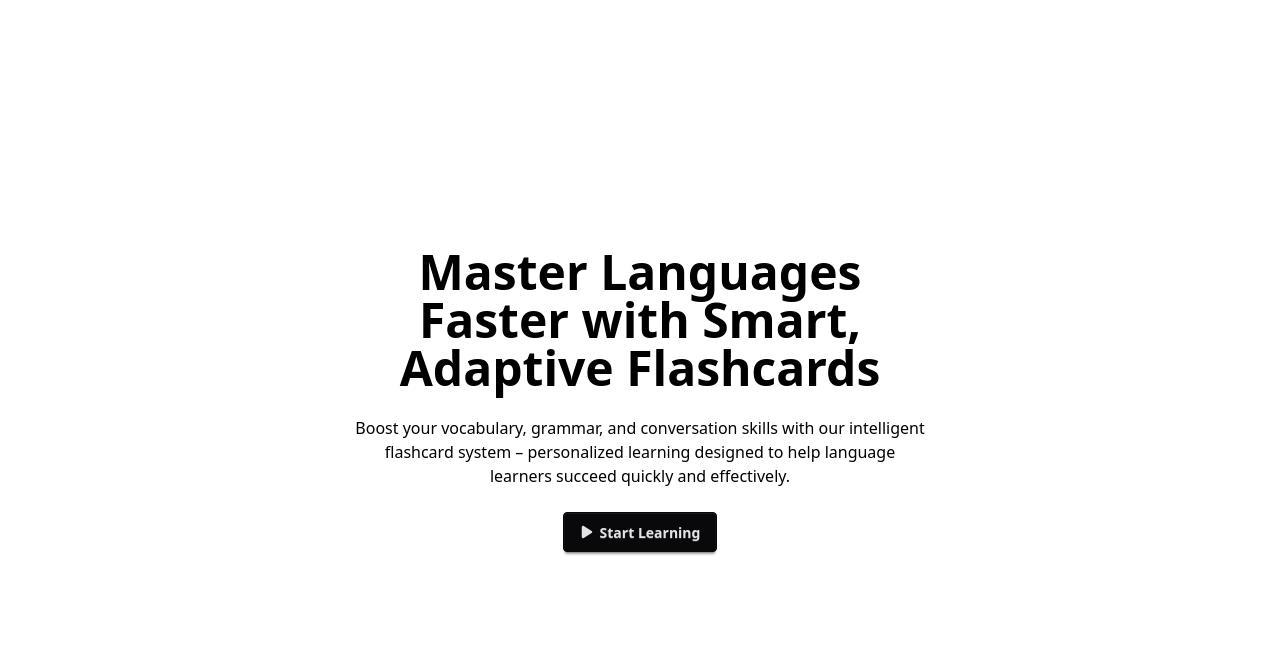
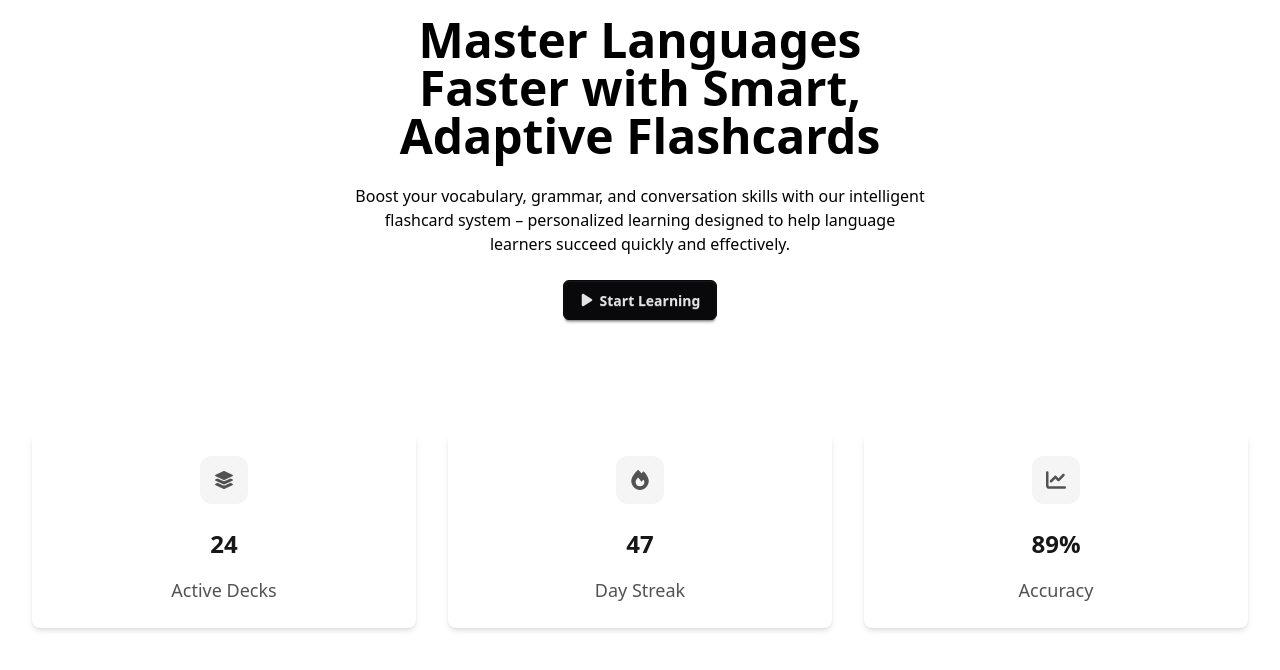
Before and after one commit to malvezzidatr/wordie-hub, a Next.js app: page /en in a window 1280 px wide. Shown: the top 670 px of the page. Built offline with nearby package versions, Linux system fonts and the light colour scheme.

Commit message:
feat: Hero section, cards and texts

```diff
--- a/messages/en/home.json
+++ b/messages/en/home.json
@@ -1,5 +1,10 @@
 {
   "HomePage": {
-    "title": "Hello world!123"
+    "title": "Master Languages Faster with Smart, Adaptive Flashcards",
+    "subtitle": "Boost your vocabulary, grammar, and conversation skills with our intelligent flashcard system – personalized learning designed to help language learners succeed quickly and effectively.",
+    "heroButtonText": "Start Learning",
+    "cardTitleActiveDeck": "Active Decks",
+    "cardTitleDayStreak": "Day Streak",
+    "cardTitleAccuracy": "Accuracy"
   }
 }
--- a/messages/pt-BR/home.json
+++ b/messages/pt-BR/home.json
@@ -1,5 +1,10 @@
 {
   "HomePage": {
-    "title": "Ola mundo!"
+    "title": "Mestre idiomas mais rápido com flashcards inteligentes e adaptáveis",
+    "subtitle": "Aumente seu vocabulário, gramática e habilidades de conversação com nosso sistema de flashcard inteligente - aprendizado personalizado projetado para ajudar os alunos a terem sucesso de maneira rápida e eficaz.",
+    "heroButtonText": "Comece a aprender",
+    "cardTitleActiveDeck": "Decks ativos",
+    "cardTitleDayStreak": "Traço de dia",
+    "cardTitleAccuracy": "Precisão"
   }
 }
--- a/src/app/[locale]/page.tsx
+++ b/src/app/[locale]/page.tsx
@@ -1,25 +1,26 @@
+import { Card } from "@/components/Card/Card";
+import { HeroSection } from "@/components/HeroSection/HeroSection";
 import { useTranslations } from "next-intl";
-import { FaPlay } from "react-icons/fa6";
+import { FaPlay, FaLayerGroup, FaFire, FaChartLine } from "react-icons/fa6";
 
 export default function Home() {
   const t = useTranslations('HomePage');
 
   return (
     <div className="bg-white min-h-screen items-center justify-center text-black">
-      <div className="hero min-h-screen">
-        <div className="hero-content text-center">
-          <div className="max-w-xl">
-            <h1 className="text-5xl font-bold">Master Languages Faster with Smart, Adaptive Flashcards</h1>
-            <p className="py-6">
-              Boost your vocabulary, grammar, and conversation skills with our intelligent flashcard system – personalized learning designed to help language learners succeed quickly and effectively.
-            </p>
-            <button className="btn btn-neutral rounded-sm">
-              <FaPlay />
-              Start Learning
-            </button>
-          </div>
-        </div>
+      <HeroSection
+        title={t('title')}
+        subtitle={t('subtitle')}
+        buttonText={t('heroButtonText')}
+        icon={FaPlay}
+      />
+
+      <div className="w-full mt-24 flex items-center justify-around px-8 gap-8">
+        <Card icon={FaLayerGroup} title={t('cardTitleActiveDeck')} countText="24" />
+        <Card icon={FaFire} title={t('cardTitleDayStreak')} countText="47" />
+        <Card icon={FaChartLine} title={t('cardTitleAccuracy')} countText="89%" />
       </div>
+
     </div>
   );
 }
--- /dev/null
+++ b/src/components/Card/Card.tsx
@@ -0,0 +1,28 @@
+import { ElementType } from "react"
+import { FaLayerGroup } from "react-icons/fa6"
+
+interface Card {
+  icon: ElementType;
+  title: string;
+  countText: string;
+}
+
+export const Card = ({
+  countText,
+  icon: Icon,
+  title,
+}: Card) => {
+  return (
+    <div className="card w-96 shadow-md">
+      <div className="card-body items-center flex justify-center">
+        <div className="w-12 h-12 bg-neutral-100 rounded-xl flex items-center justify-center mx-auto mb-4">
+          <i className="text-neutral-600 text-xl">
+            <Icon />
+          </i>
+        </div>
+        <p className="text-2xl text-neutral-900 mb-2 font-bold">{countText}</p>
+        <h2 className="text-neutral-600 text-lg">{title}</h2>
+      </div>
+    </div>
+  )
+}
--- /dev/null
+++ b/src/components/HeroSection/HeroSection.tsx
@@ -0,0 +1,30 @@
+import { ElementType } from "react";
+
+interface HeroSection {
+  title: string;
+  subtitle: string;
+  buttonText: string;
+  icon: ElementType;
+}
+
+export const HeroSection = ({
+  buttonText,
+  subtitle,
+  title,
+  icon: Icon,
+}: HeroSection) => {
+  return (
+    <div className="hero">
+      <div className="hero-content text-center">
+        <div className="max-w-xl">
+          <h1 className="text-5xl font-bold">{title}</h1>
+          <p className="py-6">{subtitle}</p>
+          <button className="btn btn-neutral rounded-md">
+            <Icon />
+            {buttonText}
+          </button>
+        </div>
+      </div>
+    </div>
+  )
+}
```
